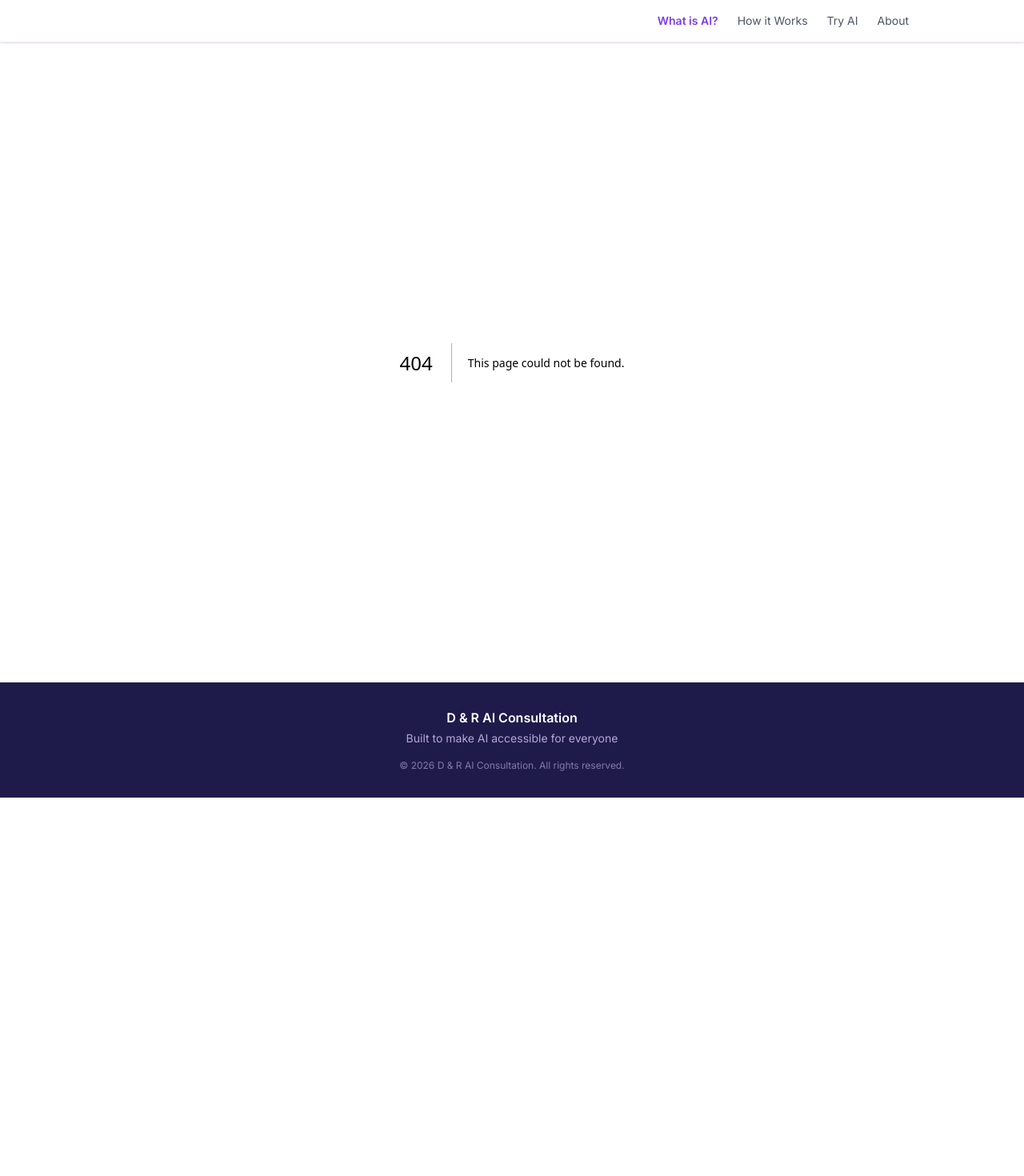
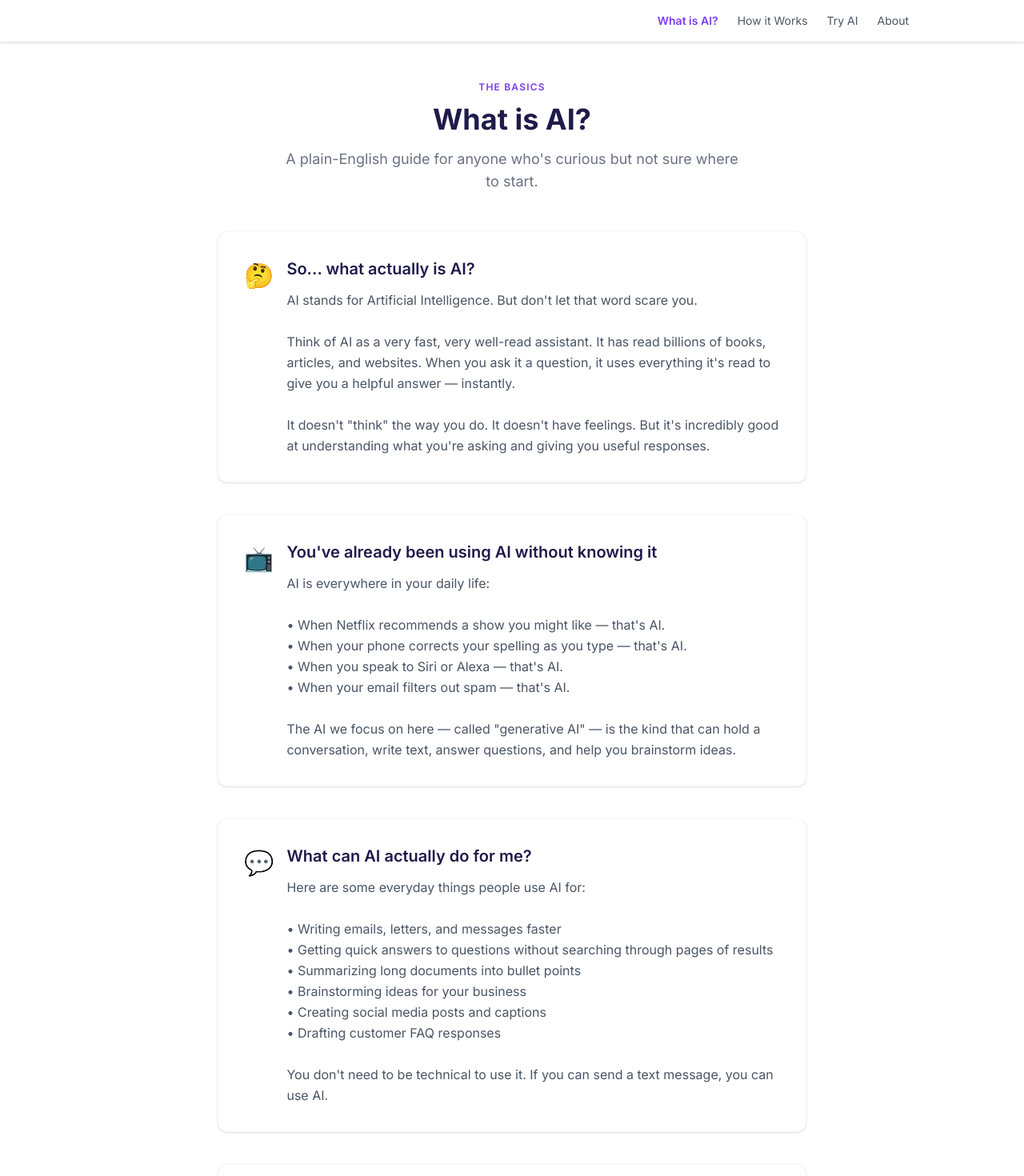
Before and after one commit to rchelala/dr-ai-consultation, a Next.js app: page /what-is-ai in a window 1280 px wide. Before the commit this address had no page. Shown: the top 1470 px of the page at 80% size. Before the commit the page ends 997 px from the top, so only its background shows below. Built offline with nearby package versions, Linux system fonts and the light colour scheme.

Commit message:
feat: add What is AI? content page

```diff
--- /dev/null
+++ b/app/what-is-ai/page.tsx
@@ -0,0 +1,109 @@
+import type { Metadata } from 'next'
+import Link from 'next/link'
+
+export const metadata: Metadata = {
+  title: 'What is AI? | D & R AI Consultation',
+  description: 'A plain-English explanation of artificial intelligence — no jargon, no tech background needed.',
+}
+
+const sections = [
+  {
+    emoji: '🤔',
+    heading: 'So... what actually is AI?',
+    body: `AI stands for Artificial Intelligence. But don't let that word scare you.
+
+Think of AI as a very fast, very well-read assistant. It has read billions of books, articles, and websites. When you ask it a question, it uses everything it's read to give you a helpful answer — instantly.
+
+It doesn't "think" the way you do. It doesn't have feelings. But it's incredibly good at understanding what you're asking and giving you useful responses.`,
+  },
+  {
+    emoji: '📺',
+    heading: 'You\'ve already been using AI without knowing it',
+    body: `AI is everywhere in your daily life:
+
+• When Netflix recommends a show you might like — that's AI.
+• When your phone corrects your spelling as you type — that's AI.
+• When you speak to Siri or Alexa — that's AI.
+• When your email filters out spam — that's AI.
+
+The AI we focus on here — called "generative AI" — is the kind that can hold a conversation, write text, answer questions, and help you brainstorm ideas.`,
+  },
+  {
+    emoji: '💬',
+    heading: 'What can AI actually do for me?',
+    body: `Here are some everyday things people use AI for:
+
+• Writing emails, letters, and messages faster
+• Getting quick answers to questions without searching through pages of results
+• Summarizing long documents into bullet points
+• Brainstorming ideas for your business
+• Creating social media posts and captions
+• Drafting customer FAQ responses
+
+You don't need to be technical to use it. If you can send a text message, you can use AI.`,
+  },
+  {
+    emoji: '🚫',
+    heading: 'What AI is NOT',
+    body: `Let's clear up some common misunderstandings:
+
+• AI is not a robot that will take over. It's a tool — like a calculator or a search engine.
+• AI is not always right. It can make mistakes, so always double-check important information.
+• AI is not spying on you when you use it through our site. We don't store your conversations.
+• AI is not just for tech people. Millions of small business owners, teachers, and retirees use it every day.`,
+  },
+]
+
+export default function WhatIsAIPage() {
+  return (
+    <div className="max-w-3xl mx-auto px-4 py-12">
+      <div className="text-center mb-12">
+        <p className="text-xs font-semibold text-brand-purple tracking-widest uppercase mb-3">
+          The Basics
+        </p>
+        <h1 className="text-3xl md:text-4xl font-bold text-brand-navy mb-4">
+          What is AI?
+        </h1>
+        <p className="text-gray-500 text-lg max-w-xl mx-auto">
+          A plain-English guide for anyone who's curious but not sure where to start.
+        </p>
+      </div>
+
+      <div className="space-y-10">
+        {sections.map(({ emoji, heading, body }) => (
+          <div key={heading} className="bg-white rounded-xl p-6 md:p-8 shadow-sm border border-purple-50">
+            <div className="flex items-start gap-4">
+              <span className="text-3xl mt-1 shrink-0">{emoji}</span>
+              <div>
+                <h2 className="text-xl font-semibold text-brand-navy mb-3">{heading}</h2>
+                <div className="text-gray-600 leading-relaxed whitespace-pre-line">{body}</div>
+              </div>
+            </div>
+          </div>
+        ))}
+      </div>
+
+      {/* Next step CTA */}
+      <div className="mt-12 bg-brand-gradient rounded-xl p-8 text-white text-center">
+        <h2 className="text-xl font-bold mb-2">Ready to go deeper?</h2>
+        <p className="opacity-90 mb-5 text-sm">
+          Now that you know what AI is, find out how it actually works — and how small businesses are using it today.
+        </p>
+        <div className="flex flex-col sm:flex-row gap-3 justify-center">
+          <Link
+            href="/how-it-works"
+            className="bg-white text-brand-purple font-semibold rounded-lg px-6 py-2.5 hover:opacity-90 transition-opacity text-sm"
+          >
+            How it Works →
+          </Link>
+          <Link
+            href="/try-ai"
+            className="border border-white/50 bg-white/10 text-white font-semibold rounded-lg px-6 py-2.5 hover:bg-white/20 transition-colors text-sm"
+          >
+            Try AI Now
+          </Link>
+        </div>
+      </div>
+    </div>
+  )
+}
```
